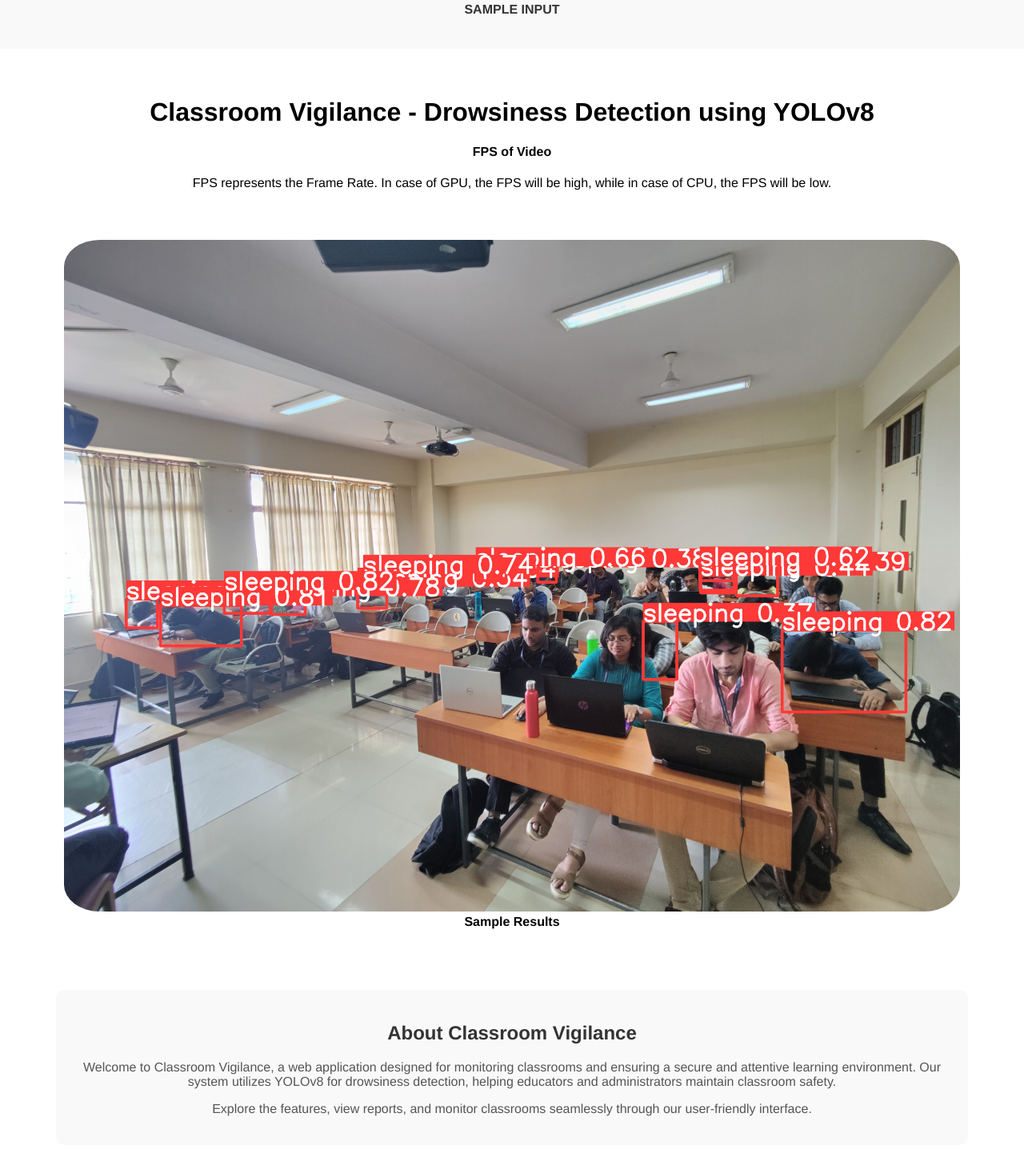
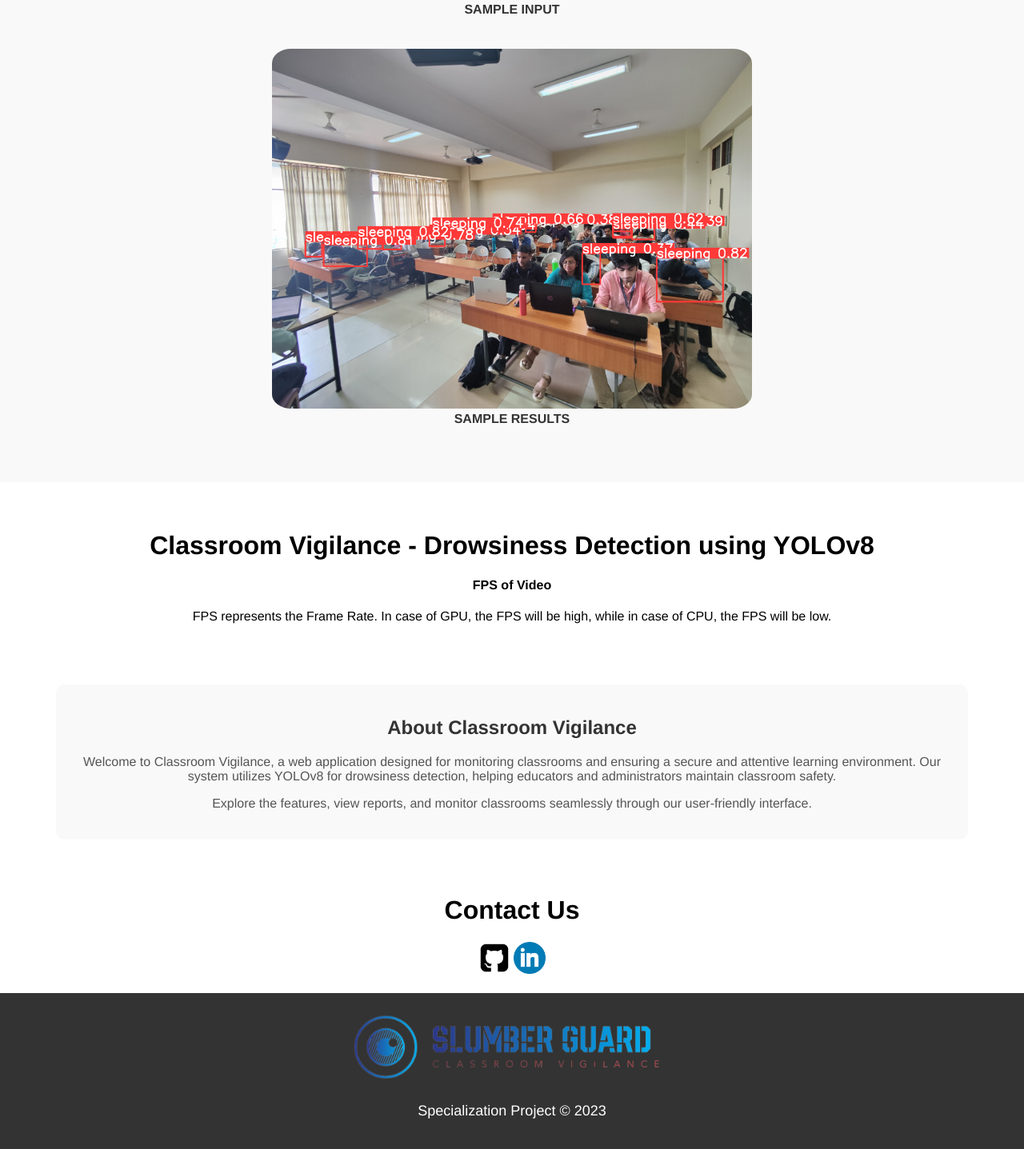
Before and after one commit to rish4522/Classroom-Vigilance---Drowsiness-Detection-WebApp, a Flask app: page / in a window 1280 px wide. Shown: the part 1282-2719 px from the top of the page at 80% size. Run offline with Flask 3, Linux system fonts and the light colour scheme; data that the repository does not hold is empty; some libraries are stand-ins or nearby versions.

Commit message:
Finished

```diff
--- a/YOLOv8_webCam.py
+++ b/YOLOv8_webCam.py
@@ -15,7 +15,7 @@ def video_detection(path_x, app, mysql, session_data):
        frame_width = int(cap.get(3))
        frame_height = int(cap.get(4))
 
-       model = YOLO('D:/detectionProject/best.pt')
+       model = YOLO('D:/Projects/detectionProject/best.pt')
 
        classNames = ['sleeping']
        num_detections = 0
--- a/static/styles.css
+++ b/static/styles.css
@@ -90,12 +90,24 @@ header a {
     text-transform: uppercase;
 }
 
+.subpart2 figure {
+    width: 600px;
+    margin: 20px;
+    text-align: center;
+    text-transform: uppercase;
+}
+
 .features figure figcaption {
     font-family: 'Helvetica', sans-serif;
     font-weight: bold;
 }
 
 .features figure img {
+    border-radius: 10px;
+    width: 100%;
+}
+
+.subpart2 figure img {
     border-radius: 10px;
     width: 100%;
 }
@@ -107,6 +119,7 @@ div.main {
 }
 
 .subpart1, .subpart2 {
+    display: inline;
     text-align: center;
     margin-bottom: 30px;
 }
--- a/templates/index.html
+++ b/templates/index.html
@@ -32,7 +32,12 @@
         <img src="../static/images/test.jpg" alt="YOLOv8 Results 1">
         <figcaption>Sample Input</figcaption>
     </figure>
-    <!-- Add more figures as needed -->
+    <div class="subpart2">
+        <figure>
+            <img src="../static/images/1.jpg" alt="Image Missing">
+            <figcaption>Sample Results</figcaption>
+        </figure>
+    </div>
 </section>
 
 <div class="main">
@@ -43,12 +48,7 @@
         <!-- Add more content as needed -->
     </div>
 
-    <div class="subpart2">
-        <figure>
-            <img src="../static/images/1.jpg" alt="Image Missing">
-            <figcaption>Sample Results</figcaption>
-        </figure>
-    </div>
+
     <div class="about-section">
         <h2>About Classroom Vigilance</h2>
         <p>Welcome to Classroom Vigilance, a web application designed for monitoring classrooms and ensuring a secure and attentive learning environment. Our system utilizes YOLOv8 for drowsiness detection, helping educators and administrators maintain classroom safety.</p>
```
